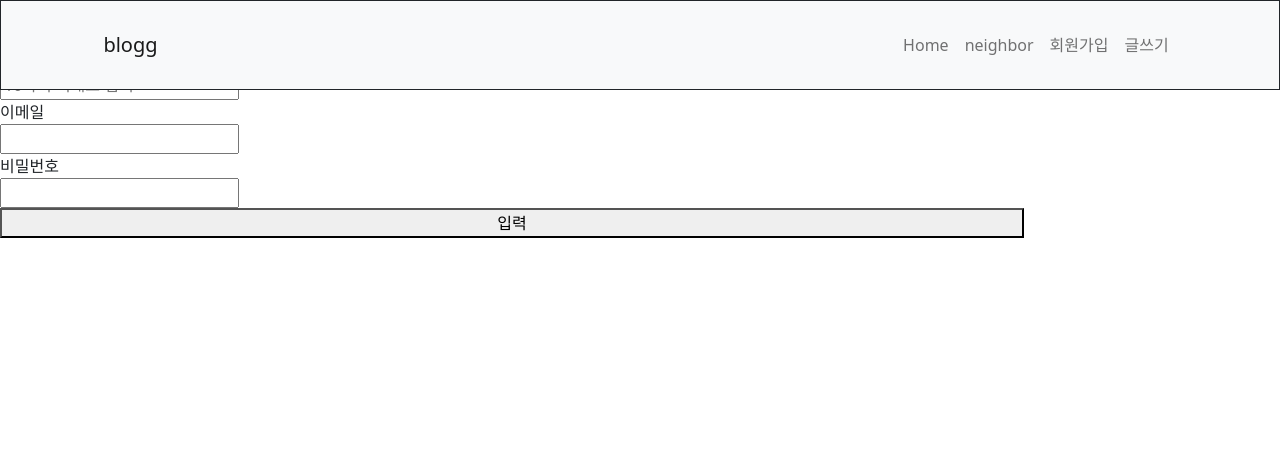
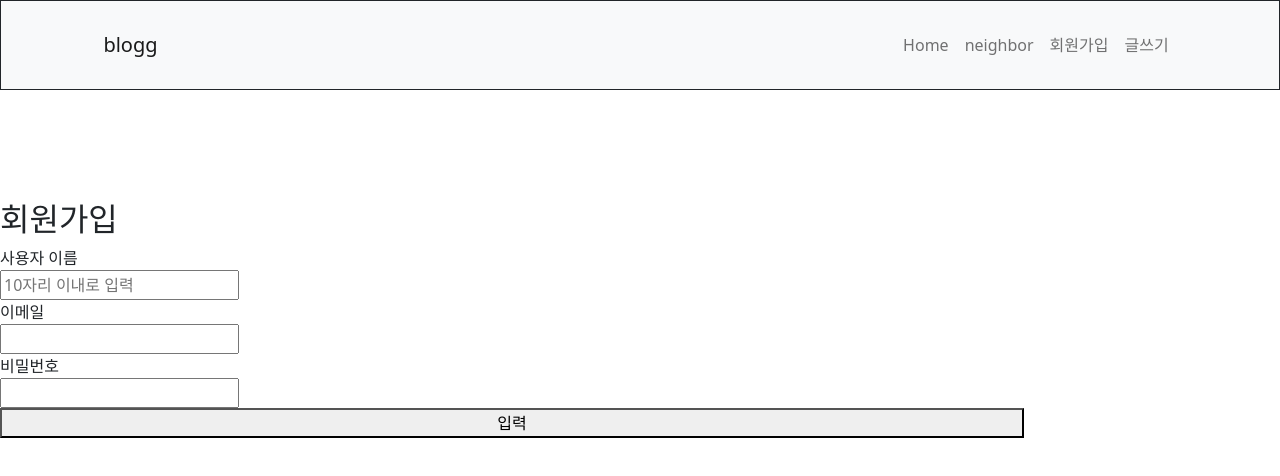
Before and after one commit to Doyeon04/front-blog, a React (Create React App) app: page /SignUp in a window 1280 px wide. Shown: the top 476 px of the page. Built offline with nearby package versions, Linux system fonts and the light colour scheme.

Commit message:
로그인,회원가입 기능

```diff
--- a/src/component/Login.js
+++ b/src/component/Login.js
@@ -16,8 +16,8 @@ function Login(){
         event.preventDefault();
         var axios = require('axios');
         var data = JSON.stringify({
-        "email": "string",
-        "password": "string"
+        "email": id,
+        "password": ps
         });
 
         var config = {
@@ -32,7 +32,7 @@ function Login(){
         axios(config)
         .then(function (response) {
         console.log(JSON.stringify(response.data));
-        if(response.data.token){
+        if(JSON.stringify(response.data.token)){
             window.location.href="/";
         }
         })
@@ -54,8 +54,8 @@ function Login(){
 return(
     <div>
         <LoginForm>
-            ID:<input value={id} onChange={handleSubmitId} type="text" />
-            PS:<input value={ps} onChange={handleSubmitPs} type="text" />
+            ID:<input value={id || ''} onChange={handleSubmitId} type="text" />
+            PS:<input value={ps || ''} onChange={handleSubmitPs} type="text" />
             <button onClick={replySubmit}>submit</button>
         </LoginForm>
 
--- a/src/component/SignUp.js
+++ b/src/component/SignUp.js
@@ -1,5 +1,9 @@
 import React, { useState, useRef } from "react";
 import Header from "../component/header/Header";
+import styled from "styled-components";
+const Exform=styled.form`
+  margin-top:200px;
+`;
 function SignUp() {
   let nameInputRef = useRef();
   let PWInputRef = useRef();
@@ -56,7 +60,7 @@ function SignUp() {
   return (
     <div>
       <Header />
-      <form type="submit" onSubmit={enroll}>
+      <Exform type="submit" onSubmit={enroll}>
         <h2>회원가입</h2>
         <div>
           <label>사용자 이름</label>
@@ -79,7 +83,7 @@ function SignUp() {
         <div>
           <button>입력</button>
         </div>
-      </form>
+      </Exform>
     </div>
   );
 }
```
